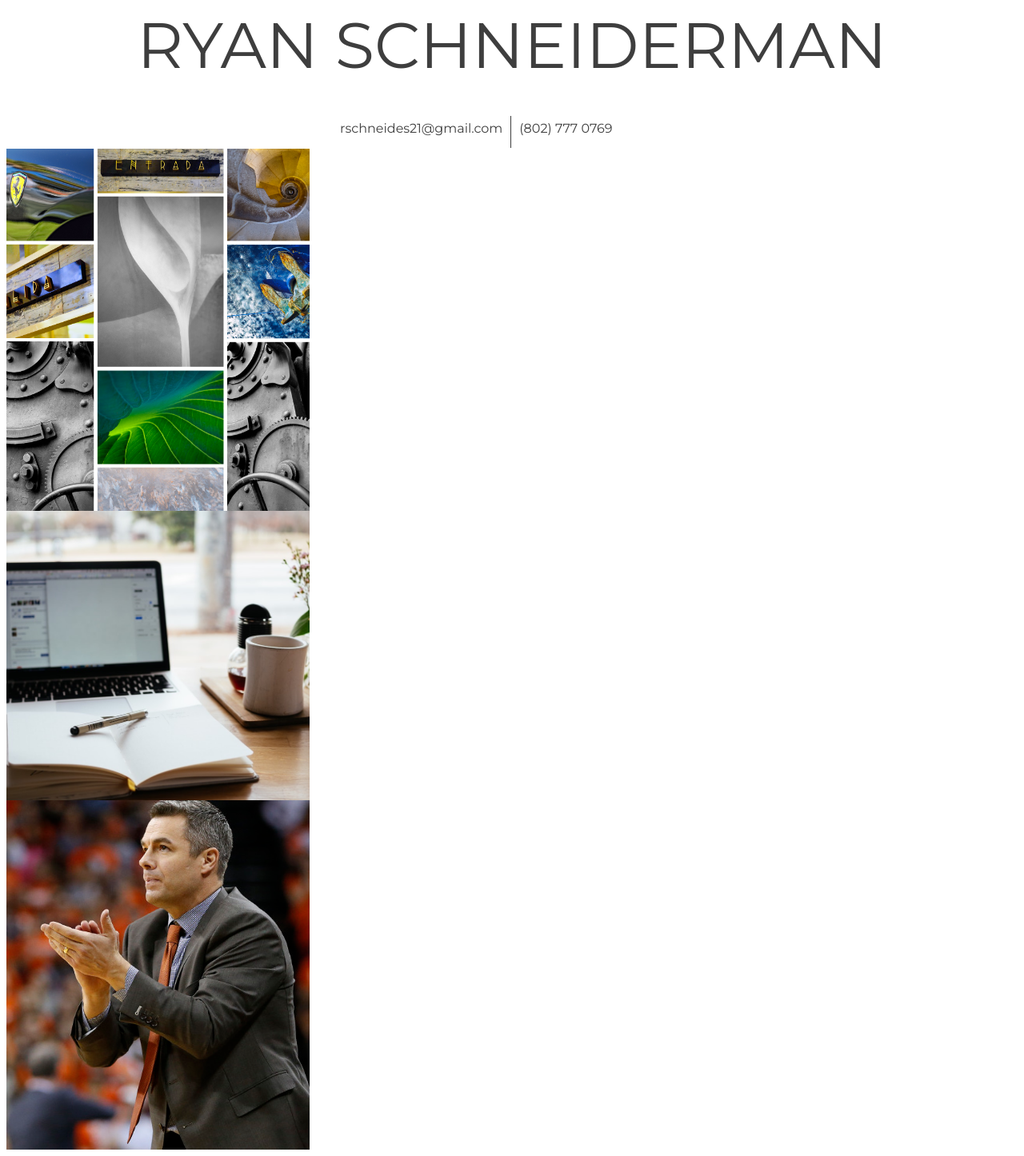
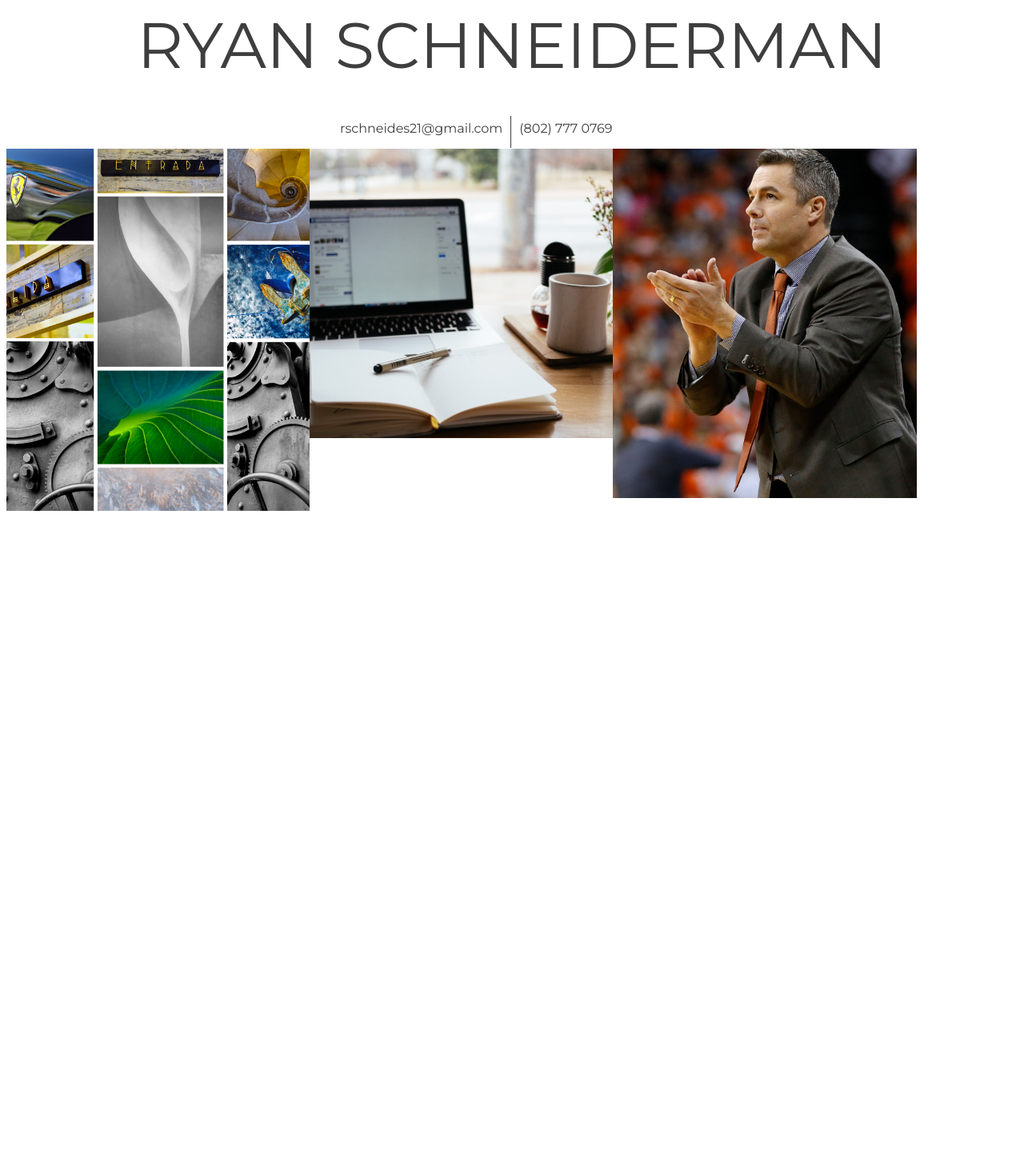
Before and after one commit to rschneides21/ryanschneiderman, a PHP site: page / in a window 1280 px wide. Shown: the whole page at 80% size. After the commit the page ends 639 px from the top, so only its background shows below. Run offline with PHP 8.4, Linux system fonts and the light colour scheme.

Commit message:
header adds

```diff
--- a/index.php
+++ b/index.php
@@ -36,6 +36,9 @@
   #second-level{
   	padding-top: 10px;
   }
+  .pic-links{
+  	float: left;
+  }
 
   #first-pic{
 
```
